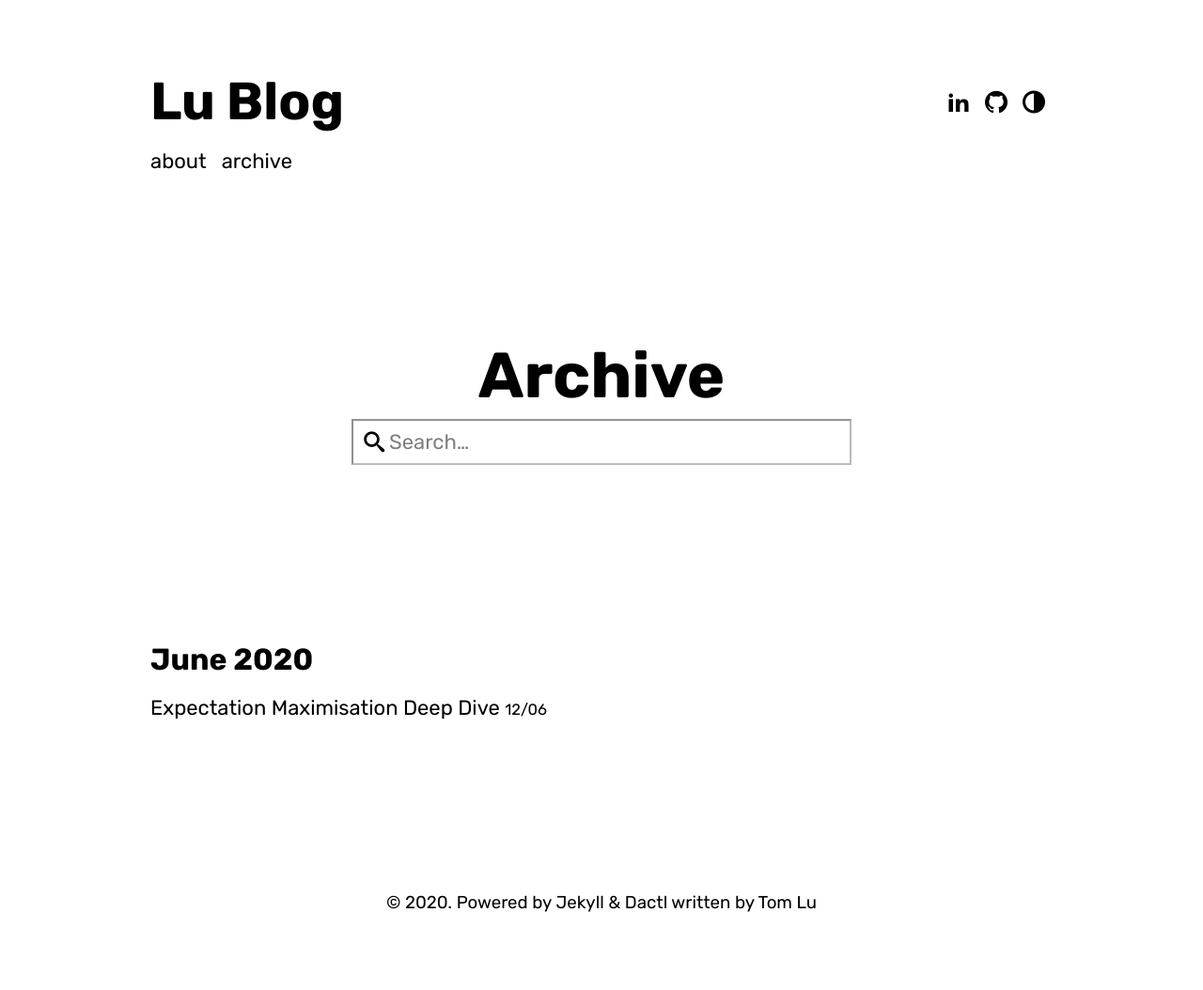
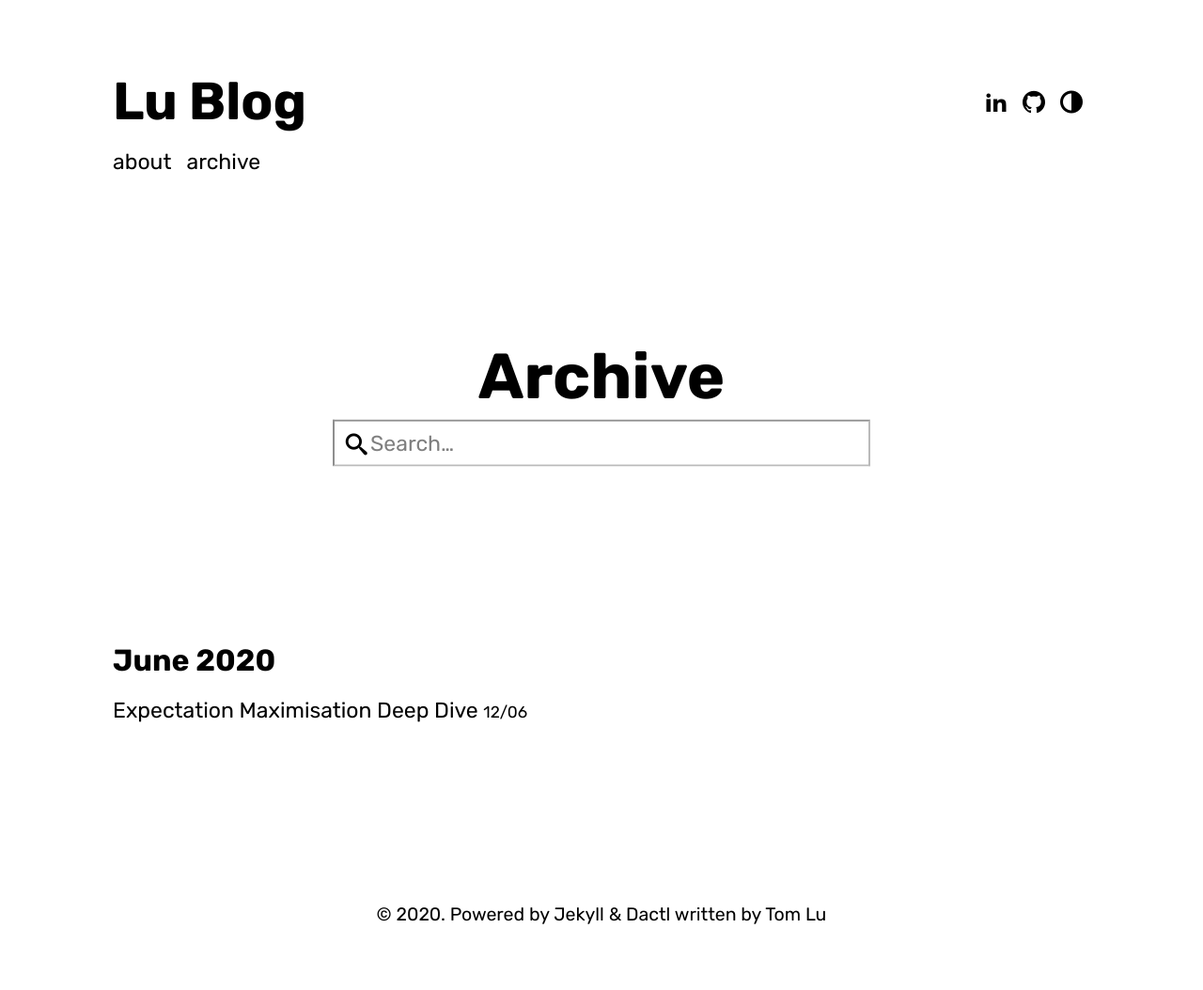
Before and after one commit to xl402/xl402.github.io, a Jekyll site: the page built from archive.md, in a window 1280 px wide. Shown: the whole page at 94% size. Built offline with Jekyll 4.4.1, drawn with Linux system fonts in a browser that asks for light colours; some web fonts are replaced.

Commit message:
em update

```diff
--- a/_sass/_base.scss
+++ b/_sass/_base.scss
@@ -22,7 +22,7 @@ body {
       margin-bottom: 8em;
       }
 .wrapper {
-    max-width: 60rem;
+    max-width: 65rem;
     margin: 4rem auto 4rem auto;
 }
 
--- a/_sass/_variables.scss
+++ b/_sass/_variables.scss
@@ -7,8 +7,8 @@ $serif: Menlo, Monaco, Courier, monospace, serif;
 $base-font-weight: 400;
 $base-font-weight-bold: 700;
 
-$base-font-size: 22px;
-$mobile-font-size: 18px;
+$base-font-size: 23px;
+$mobile-font-size: 19px;
 $lead-font-size: 1.15em;
 $blog-title-size: 2.5rem;
 $post-title-size: 4.25rem;
```
Also changed, not shown: 3 other files.
